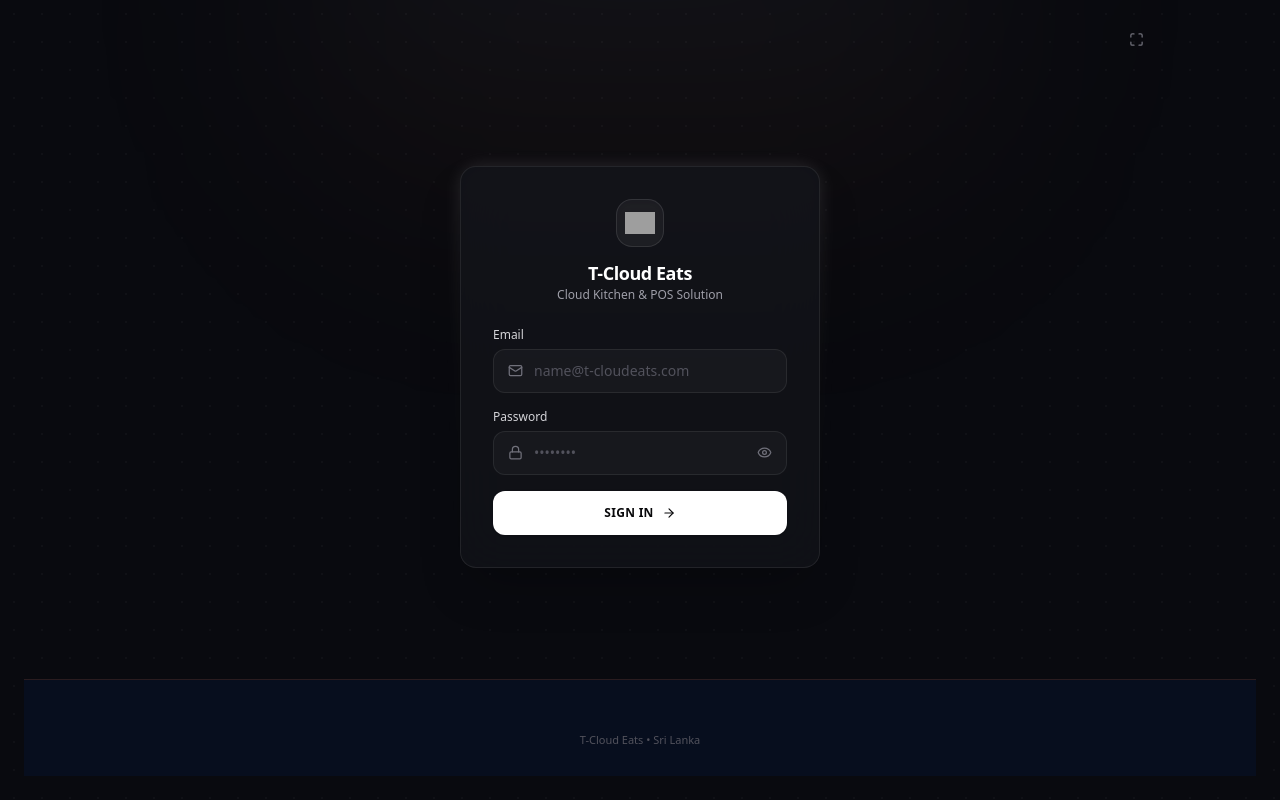
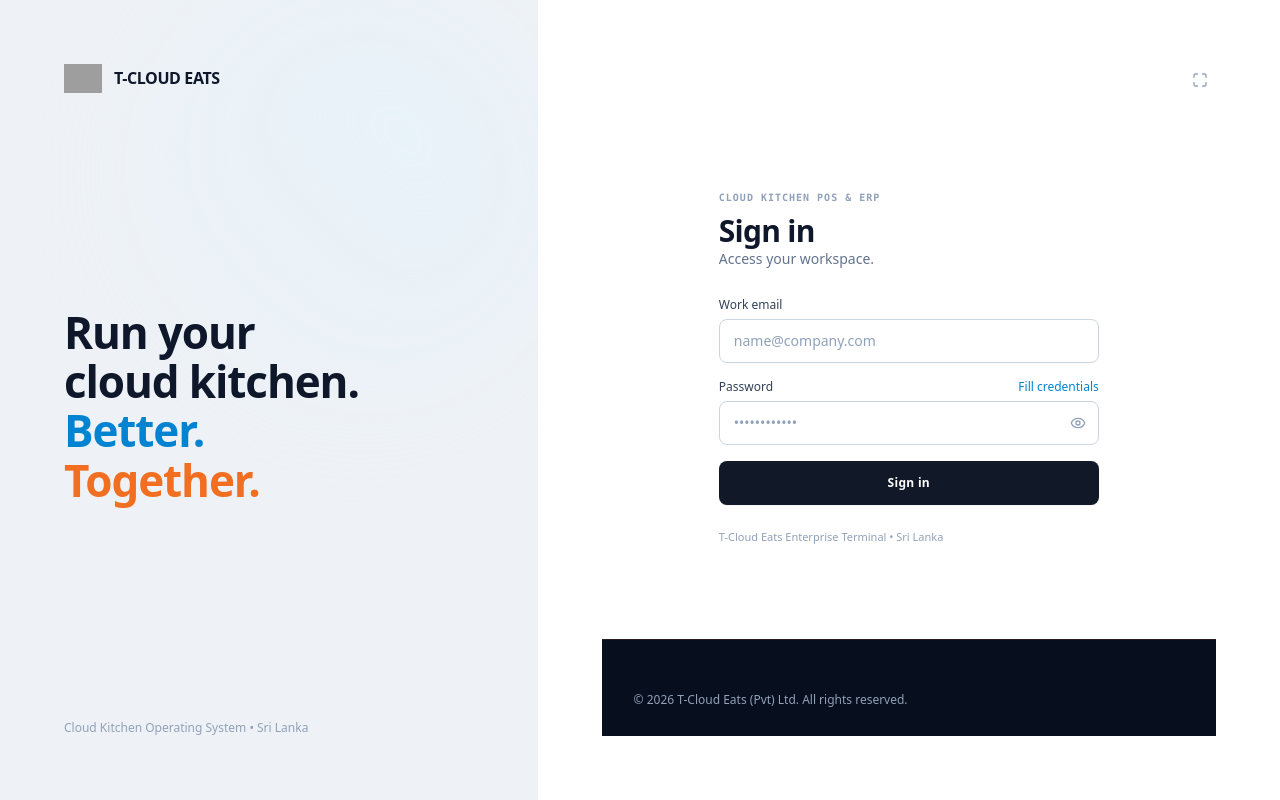
Before and after one commit to nimthaka-tourcap/t-cloudeats, a Next.js app: page /login in a window 1280 px wide. Built offline with nearby package versions, Linux system fonts and the light colour scheme; grey boxes are pictures that could not be loaded.

Commit message:
feat(auth): redesign login page into modern split-screen layout without container boxes

```diff
--- a/app/login/page.tsx
+++ b/app/login/page.tsx
@@ -4,9 +4,6 @@ import { useState, useEffect } from "react";
 import { useRouter } from "next/navigation";
 import Image from "next/image";
 import {
-  Lock,
-  Mail,
-  ArrowRight,
   Loader2,
   Maximize,
   Minimize,
@@ -68,107 +65,123 @@ export default function LoginPage() {
   };
 
   return (
-    <div className="relative min-h-screen w-full bg-[#090A0F] text-slate-100 font-sans antialiased flex flex-col justify-between p-6 overflow-hidden">
-      {/* ── Soft Cascading Diffuse Glow ───────────────────────────────── */}
-      <div className="absolute inset-0 pointer-events-none overflow-hidden">
-        {/* Subtle top-center cascading gradient */}
-        <div className="absolute top-[-25%] left-1/2 -translate-x-1/2 w-[700px] h-[500px] rounded-full bg-gradient-to-b from-sky-500/10 via-[#F26F21]/5 to-transparent blur-[120px]" />
-        {/* Delicate subtle mesh background */}
-        <div
-          className="absolute inset-0 opacity-[0.03]"
-          style={{
-            backgroundImage: `radial-gradient(circle, #ffffff 1px, transparent 1px)`,
-            backgroundSize: "28px 28px",
-          }}
+    <div className="min-h-screen w-full flex flex-col lg:flex-row bg-white font-sans antialiased text-slate-900 select-none">
+      {/* ── Left Hero Pane (Matching Reference) ──────────────────────── */}
+      <aside className="w-full lg:w-[42%] bg-[#EEF2F6] flex flex-col justify-between p-8 sm:p-12 lg:p-16 shrink-0 relative overflow-hidden">
+        {/* Subtle decorative background gradient */}
+        <div className="absolute top-0 right-0 w-[400px] h-[400px] rounded-full bg-gradient-to-bl from-sky-100/60 to-transparent blur-3xl pointer-events-none" />
+
+        {/* Top: Bare Logo without any container box */}
+        <div className="relative z-10 flex items-center gap-3">
+          <Image
+            src="/Round Logo.png"
+            alt="T-Cloud Eats"
+            width={38}
+            height={38}
+            className="object-contain"
+            priority
           />
+          <span className="text-base font-black tracking-tight text-slate-900 uppercase">
+            T-Cloud Eats
+          </span>
         </div>
 
-      {/* ── Top Bar: Discreet Fullscreen ─────────────────────────────── */}
-      <header className="relative z-10 flex justify-end max-w-5xl w-full mx-auto">
+        {/* Bottom: Hero Typographic Tagline */}
+        <div className="relative z-10 py-10 lg:py-0">
+          <h2 className="text-3xl sm:text-4xl lg:text-[44px] font-bold tracking-tight text-slate-900 leading-[1.12]">
+            Run your <br />
+            cloud kitchen. <br />
+            <span className="text-sky-600">Better.</span> <br />
+            <span className="text-[#F26F21]">Together.</span>
+          </h2>
+        </div>
+
+        {/* Subtle Left Footer for Mobile / Small Screens */}
+        <div className="relative z-10 hidden lg:block text-xs text-slate-400 font-medium">
+          Cloud Kitchen Operating System • Sri Lanka
+        </div>
+      </aside>
+
+      {/* ── Right Form Pane (Matching Reference) ─────────────────────── */}
+      <main className="flex-1 bg-white flex flex-col justify-between p-8 sm:p-12 lg:p-16">
+        {/* Top Header: Fullscreen */}
+        <div className="flex justify-end">
           <button
             onClick={toggleFullscreen}
             type="button"
-          className="p-2 rounded-xl text-zinc-500 hover:text-zinc-200 hover:bg-white/[0.04] transition-colors cursor-pointer"
+            className="p-2 rounded-lg text-slate-400 hover:text-slate-700 hover:bg-slate-100 transition-colors cursor-pointer"
             title={isFullscreen ? "Exit Fullscreen" : "Fullscreen"}
           >
-          {isFullscreen ? <Minimize size={15} /> : <Maximize size={15} />}
+            {isFullscreen ? <Minimize size={16} /> : <Maximize size={16} />}
           </button>
-      </header>
+        </div>
 
-      {/* ── Main Minimalist Login Card ───────────────────────────────── */}
-      <main className="relative z-10 w-full max-w-[360px] mx-auto my-auto">
-        {/* Subtle cascading ambient card outline glow */}
-        <div className="absolute -inset-0.5 rounded-3xl bg-gradient-to-b from-white/10 via-white/[0.02] to-transparent blur-sm pointer-events-none -z-10" />
-
-        <div className="rounded-2xl bg-[#111218]/90 border border-white/[0.08] backdrop-blur-xl p-7 sm:p-8 shadow-2xl space-y-6">
-          {/* Logo & Header */}
-          <div className="flex flex-col items-center text-center space-y-3">
-            <div className="w-12 h-12 rounded-2xl bg-white/[0.05] border border-white/10 flex items-center justify-center p-2 shadow-inner">
-              <Image
-                src="/Round Logo.png"
-                alt="T-Cloud Eats"
-                width={36}
-                height={36}
-                className="object-contain"
-                priority
-              />
-            </div>
+        {/* Center Form Section (No rectangle card box) */}
+        <div className="w-full max-w-[380px] mx-auto my-auto py-8 space-y-6">
           <div>
-              <h1 className="text-lg font-semibold tracking-tight text-white">
-                T-Cloud Eats
+            <span className="text-[10px] font-mono tracking-widest uppercase text-slate-400 font-bold block mb-2">
+              Cloud Kitchen POS &amp; ERP
+            </span>
+            <h1 className="text-2xl sm:text-3xl font-bold tracking-tight text-slate-900">
+              Sign in
             </h1>
-              <p className="text-xs text-zinc-400 mt-0.5">
-                Cloud Kitchen &amp; POS Solution
+            <p className="text-xs sm:text-sm text-slate-500 mt-1">
+              Access your workspace.
             </p>
           </div>
-          </div>
 
-          {/* Form */}
-          <form onSubmit={handleSubmit} className="space-y-4">
+          <form onSubmit={handleSubmit} className="space-y-4 pt-1">
             <div className="space-y-1.5">
-              <label className="block text-xs font-medium text-zinc-300">
-                Email
+              <label className="block text-xs font-medium text-slate-700">
+                Work email
               </label>
-              <div className="relative flex items-center h-11 rounded-xl bg-white/[0.03] border border-white/[0.08] focus-within:border-white/25 focus-within:bg-white/[0.05] transition-all">
-                <Mail className="absolute left-3.5 text-zinc-500" size={15} />
               <input
                 type="email"
                 value={email}
                 onChange={(e) => setEmail(e.target.value)}
-                  placeholder="name@t-cloudeats.com"
-                  className="w-full h-full bg-transparent pl-10 pr-3 text-sm text-zinc-100 outline-none placeholder:text-zinc-600"
+                placeholder="name@company.com"
+                className="w-full h-11 px-3.5 bg-white border border-slate-300 rounded-lg text-sm text-slate-900 placeholder:text-slate-400 outline-none focus:border-slate-900 focus:ring-1 focus:ring-slate-900 transition"
                 required
               />
             </div>
-            </div>
 
             <div className="space-y-1.5">
-              <label className="block text-xs font-medium text-zinc-300">
-                Password
-              </label>
-              <div className="relative flex items-center h-11 rounded-xl bg-white/[0.03] border border-white/[0.08] focus-within:border-white/25 focus-within:bg-white/[0.05] transition-all">
-                <Lock className="absolute left-3.5 text-zinc-500" size={15} />
+              <div className="flex items-center justify-between text-xs">
+                <label className="font-medium text-slate-700">Password</label>
+                <button
+                  type="button"
+                  onClick={() => {
+                    setEmail("cashier@t-cloudeats.com");
+                    setPassword("cashier@ti321");
+                    setError("");
+                  }}
+                  className="text-sky-600 hover:text-sky-700 text-xs font-medium cursor-pointer"
+                >
+                  Fill credentials
+                </button>
+              </div>
+              <div className="relative flex items-center h-11 border border-slate-300 rounded-lg focus-within:border-slate-900 focus-within:ring-1 focus-within:ring-slate-900 transition bg-white">
                 <input
                   type={showPassword ? "text" : "password"}
                   value={password}
                   onChange={(e) => setPassword(e.target.value)}
-                  placeholder="••••••••"
-                  className="w-full h-full bg-transparent pl-10 pr-10 text-sm text-zinc-100 outline-none placeholder:text-zinc-600"
+                  placeholder="••••••••••••"
+                  className="w-full h-full px-3.5 text-sm text-slate-900 placeholder:text-slate-400 outline-none pr-10"
                   required
                 />
                 <button
                   type="button"
                   onClick={() => setShowPassword(!showPassword)}
-                  className="absolute right-3.5 text-zinc-500 hover:text-zinc-300 transition-colors cursor-pointer"
+                  className="absolute right-3 text-slate-400 hover:text-slate-600 cursor-pointer"
                   title={showPassword ? "Hide password" : "Show password"}
                 >
-                  {showPassword ? <EyeOff size={15} /> : <Eye size={15} />}
+                  {showPassword ? <EyeOff size={16} /> : <Eye size={16} />}
                 </button>
               </div>
             </div>
 
             {error && (
-              <p className="text-rose-400 text-xs text-center bg-rose-500/10 border border-rose-500/20 py-2.5 rounded-xl">
+              <p className="text-rose-600 text-xs bg-rose-50 border border-rose-200 py-2.5 px-3 rounded-lg text-center font-medium">
                 {error}
               </p>
             )}
@@ -176,25 +189,26 @@ export default function LoginPage() {
             <button
               type="submit"
               disabled={isLoading}
-              className="w-full h-11 rounded-xl bg-white hover:bg-zinc-200 text-zinc-950 font-semibold text-xs tracking-wide uppercase flex items-center justify-center gap-2 transition-all cursor-pointer disabled:opacity-50 active:scale-[0.99] shadow-sm mt-2"
+              className="w-full h-11 rounded-lg bg-[#111827] hover:bg-[#1f2937] text-white font-semibold text-xs tracking-wide transition cursor-pointer disabled:opacity-50 flex items-center justify-center gap-2 mt-2 shadow-xs active:scale-[0.99]"
             >
               {isLoading ? (
-                <Loader2 className="animate-spin" size={15} />
+                <Loader2 className="animate-spin" size={16} />
               ) : (
-                <>
-                  <span>Sign In</span>
-                  <ArrowRight size={14} />
-                </>
+                <span>Sign in</span>
               )}
             </button>
           </form>
+
+          <p className="text-[11px] text-slate-400 text-center sm:text-left">
+            T-Cloud Eats Enterprise Terminal • Sri Lanka
+          </p>
         </div>
+
+        {/* Bottom Disclaimer */}
+        <footer className="text-xs text-slate-400 text-center sm:text-left">
+          © 2026 T-Cloud Eats (Pvt) Ltd. All rights reserved.
+        </footer>
       </main>
-
-      {/* ── Discreet Minimal Footer ───────────────────────────────────── */}
-      <footer className="relative z-10 text-center text-[11px] text-zinc-600">
-        T-Cloud Eats • Sri Lanka
-      </footer>
     </div>
   );
 }
```
Lines whose indentation alone changed are shown as unchanged.
